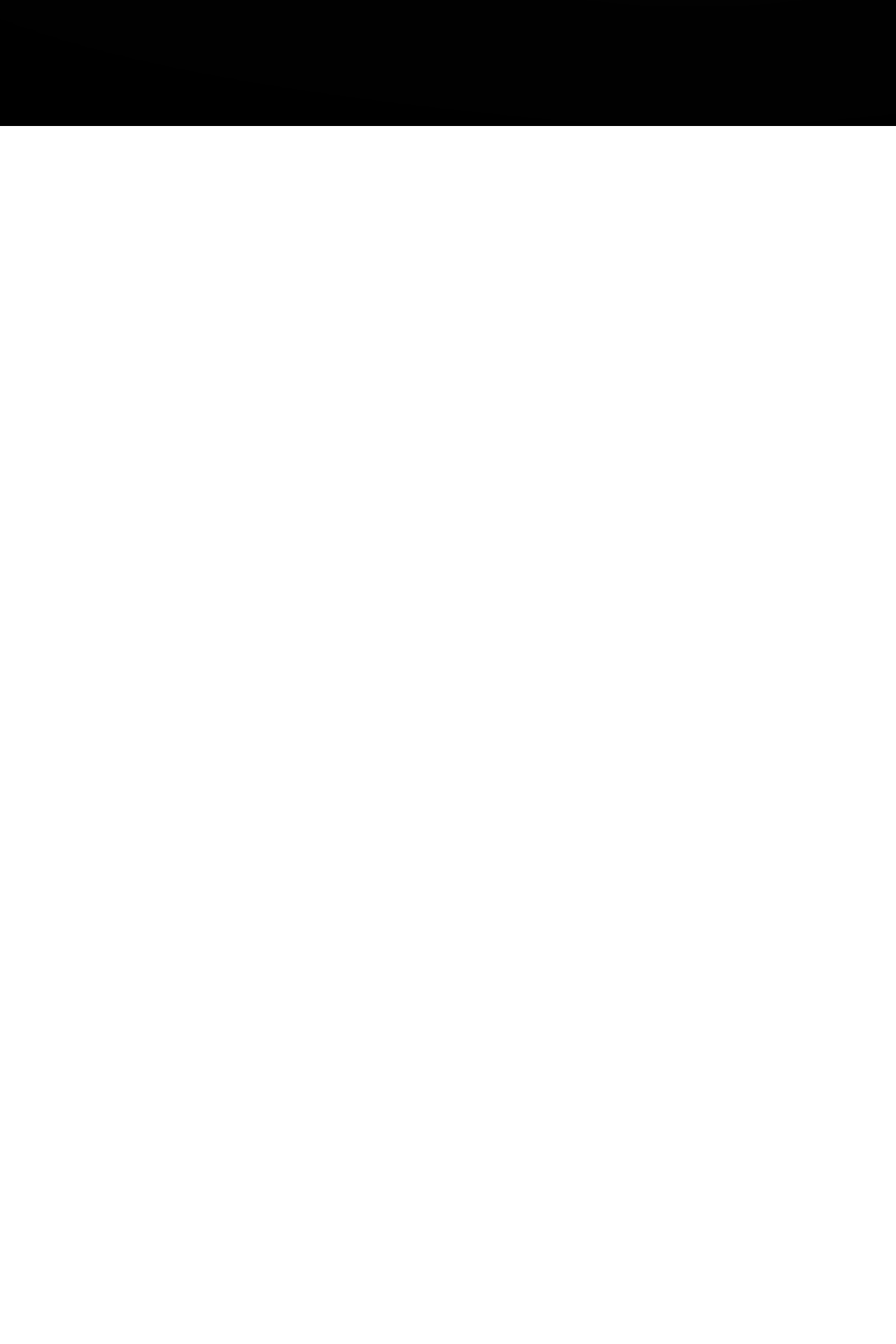
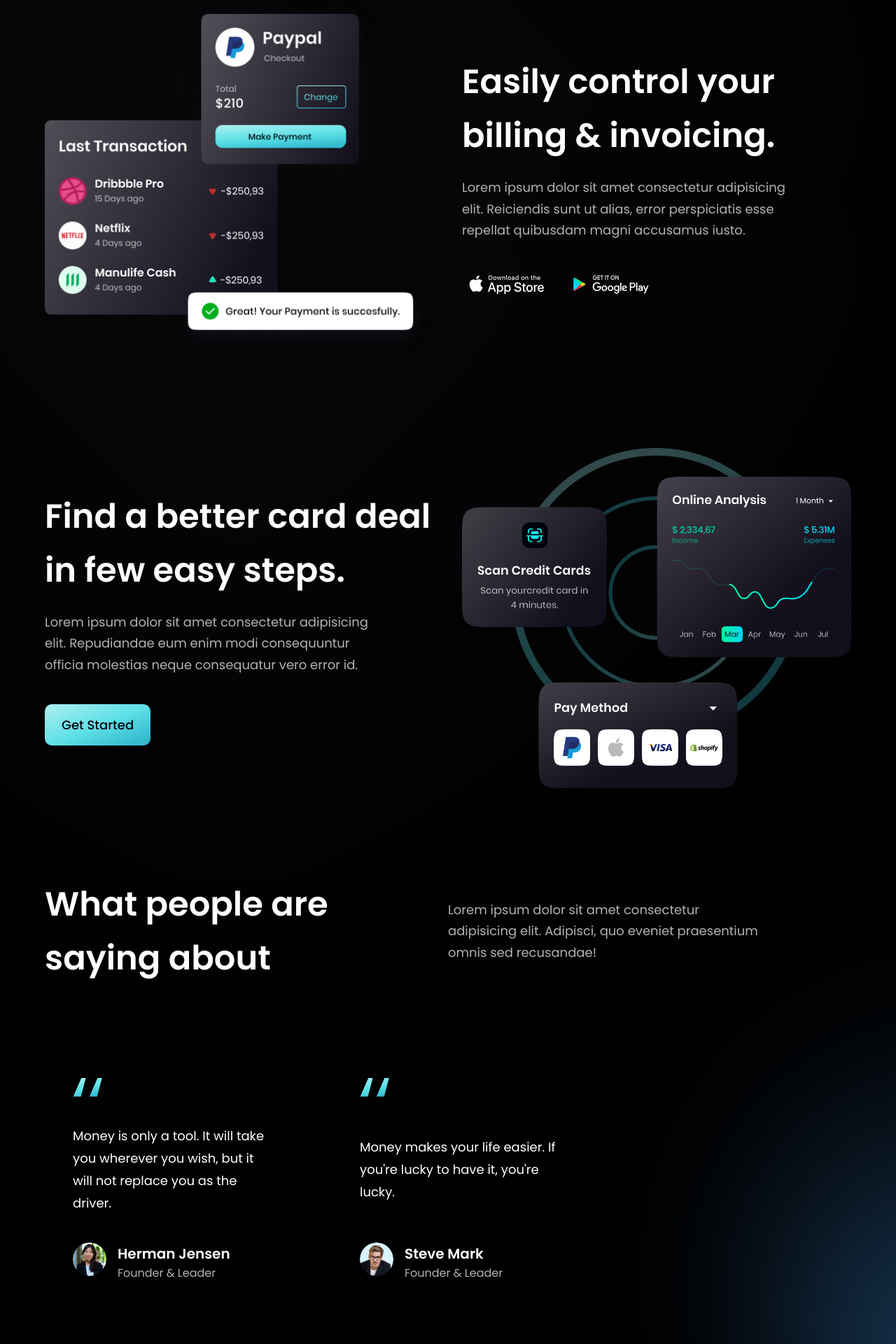
Before and after one commit to coolakburak/tailwind-website, a React (Vite) app: page / in a window 1280 px wide. Shown: the part 1660-3580 px from the top of the page at 70% size. Before the commit the page ends 1840 px from the top, so only its background shows below. Built offline with nearby package versions, Linux system fonts and the light colour scheme.

Commit message:
major fixes

```diff
--- a/src/components/Billing.jsx
+++ b/src/components/Billing.jsx
@@ -1,10 +1,49 @@
 import { apple, bill, google } from "../assets";
-import styles, {layout} from "../style";
+import styles, { layout } from "../style";
 
 const Billing = () => {
-  return <section id="product" className={layout.sectionReverse}>
-
-  </section>;
+  return (
+    <section id="product" className={layout.sectionReverse}>
+      <div className={layout.sectionImgReverse}>
+        <img
+          src={bill}
+          alt="bill"
+          className="w-[100%] h-[100%] relative z-[10]"
+        />
+        <div
+          className="absolute z-[3] -left1/2 top-0 w-[50%] h-[50%] rounded-full
+        white__gradient"
+        />
+        <div
+          className="absolute z-[0] -left1/2 bottom-0 w-[50%] h-[50%] rounded-full
+        pink__gradient"
+        />
+      </div>
+      <div className={layout.sectionInfo}>
+        <h2 className={styles.heading2}>
+          Easily control your <br className="sm:block hidden" /> billing &
+          invoicing.
+        </h2>
+        <p className={`${styles.paragraph} max-w-[470px] mt-5`}>
+          Lorem ipsum dolor sit amet consectetur adipisicing elit. Reiciendis
+          sunt ut alias, error perspiciatis esse repellat quibusdam magni
+          accusamus iusto.
+        </p>
+        <div className="flex flex-row flex-wrap sm:mt-10 mt-6">
+          <img
+            src={apple}
+            alt="apple-store"
+            className="w-[128px] h-[42px] object-contain mr-5 cursor-pointer"
+          />
+          <img
+            src={google}
+            alt="google-store"
+            className="w-[128px] h-[42px] object-contain mr-5 cursor-pointer"
+          />
+        </div>
+      </div>
+    </section>
+  );
 };
 
 export default Billing;
--- a/src/components/Button.jsx
+++ b/src/components/Button.jsx
@@ -4,7 +4,7 @@
     <button
       type="button"
       className={`py-4 px-6 bg-blue-gradient font-poppins font-medium text-[18px]
-    text-primary outline-none ${styles}`}
+    text-primary outline-none ${styles} rounded-[10px]`}
     >
       Get Started
     </button>
--- a/src/components/CTA.jsx
+++ b/src/components/CTA.jsx
@@ -1,7 +1,24 @@
+/* eslint-disable react/no-unescaped-entities */
+import styles from "../style";
+import Button from "./Button";
 const CTA = () => {
   return (
-    <div>CTA</div>
-  )
-}
+    <section
+      className={`${styles.flexCenter} ${styles.marginY} ${styles.padding}
+    sm:flex-row flex-col bg-black-gradient-2 rounded-[20px] box-shadow`}
+    >
+      <div className="flex-1 flex flex-col">
+        <h2 className={styles.heading2}>Let's try our service now!</h2>
+        <p className={`${styles.paragraph} max-w-[470px] mt-5`}>
+          Everything you need to accept card payments and grow your business
+          anywhere on the planet.
+        </p>
+      </div>
+      <div className={`${styles.flexCenter} sm:ml-10 ml-0 sm:mt-0 mt-10`}>
+        <Button />
+      </div>
+    </section>
+  );
+};
 
 export default CTA;
--- a/src/components/CardDeal.jsx
+++ b/src/components/CardDeal.jsx
@@ -1,7 +1,27 @@
+import { card } from "../assets";
+import styles, { layout } from "../style";
+import Button from "./Button";
+
 const CardDeal = () => {
   return (
-    <div>CardDeal</div>
-  )
-}
+    <section className={layout.section}>
+      <div className={layout.sectionInfo}>
+        <h2 className={styles.heading2}>
+          Find a better card deal <br className="sm:block hidden" /> in few easy
+          steps.
+        </h2>
+        <p className={`${styles.paragraph} max-w-[480px] mt-5`}>
+          Lorem ipsum dolor sit amet consectetur adipisicing elit. Repudiandae
+          eum enim modi consequuntur officia molestias neque consequatur vero
+          error id.
+        </p>
+        <Button styles="mt-10" />
+      </div>
+      <div className={layout.sectionImg}>
+        <img src={card} alt="card" className="w-[100%] h-[100%]" />
+      </div>
+    </section>
+  );
+};
 
-export default CardDeal
+export default CardDeal;
--- a/src/components/Clients.jsx
+++ b/src/components/Clients.jsx
@@ -1,7 +1,25 @@
+import { clients } from "../constants";
+import styles from "../style";
+
 const Clients = () => {
   return (
-    <div>Clients</div>
-  )
-}
+    <section className={`${styles.flexCenter} my-4`}>
+      <div className={`${styles.flexCenter} flex-wrap w-full`}>
+        {clients.map((client) => (
+          <div
+            key={client.id}
+            className={`flex-1 ${styles.flexCenter}
+          sm:min-w-[192px] min-w-[120px] hover:animate-pulse`}>
+            <img
+              src={client.logo}
+              alt="client"
+              className="sm:w-[192px] w-[100px] object-contain"
+            />
+          </div>
+        ))}
+      </div>
+    </section>
+  );
+};
 
-export default Clients
+export default Clients;
--- a/src/components/FeedbackCard.jsx
+++ b/src/components/FeedbackCard.jsx
@@ -1,7 +1,38 @@
-const FeedbackCard = () => {
+import { quotes } from "../assets";
+
+// eslint-disable-next-line react/prop-types
+const FeedbackCard = ({ name, content, title, img }) => {
   return (
-    <div>FeedbackCard</div>
-  )
-}
+    <div
+      className="flex justify-between flex-col px-10 py-12 rounded-[20px]
+    max-w-[370px] md:mr-10 sm:mr-5 mr-0 my-5 feedback-card"
+    >
+      <img src={quotes} alt="double_quotes" className="w-[42px] h-[27px]" />
+      <p
+        className="font-poppins font-normal text-[18px] leading-[32px] text-white
+      my-10"
+      >
+        {content}
+      </p>
+      <div className="flex flex-row">
+        <img src={img} alt={name} className="w-[48px] h-[48px] rounded-full" />
+        <div className="flex flex-col ml-4">
+          <h4
+            className="font-poppins font-semibold text-[20px] leading-[32px]
+             text-white"
+          >
+            {name}
+          </h4>
+          <p
+            className="font-poppins font-normal text-[16px]
+           leading-[24px] text-dimWhite"
+          >
+            {title}
+          </p>
+        </div>
+      </div>
+    </div>
+  );
+};
 
-export default FeedbackCard
+export default FeedbackCard;
--- a/src/components/Footer.jsx
+++ b/src/components/Footer.jsx
@@ -1,7 +1,76 @@
+import styles from "../style";
+import { logo } from "../assets";
+import { footerLinks, socialMedia } from "../constants";
 const Footer = () => {
   return (
-    <div>Footer</div>
-  )
-}
+    <section className={`${styles.flexCenter} ${styles.paddingY} flex-col`}>
+      <div className={`${styles.flexStart} md:flex-row flex-col mb-8 w-full`}>
+        <div className="flex-1 flex flex-col justify-start mr-10">
+          <img
+            src={logo}
+            alt="logo"
+            className="w-[260px] h-[72px] object-contain"
+          />
+          <p className={`${styles.paragraph} mt-4 max-w-[310px]`}>
+            A new way to make the payments easy, reliable and secure.
+          </p>
+        </div>
+        <div
+          className="flex-[1.5] flex flex-row w-full justify-between flex-wrap
+        md:mt-0 mt-10"
+        >
+          {footerLinks.map((footerLink) => (
+            <div
+              key={footerLink.key}
+              className="flex flex-col ss:my-0 my-4 min-w-[150px]"
+            >
+              <h4
+                className="font-poppins font-medium text-[18px]
+              text-white leading-[27px]"
+              >
+                {footerLink.title}
+              </h4>
+              <ul className="list-none mt-4">
+                {footerLink.links.map((link, index) => (
+                  <li
+                    key={link.name}
+                    className={`font-poppins font-normal text-[16px] leading-[24px]
+                  text-dimWhite hover:text-secondary cursor-pointer
+                  ${index !== footerLink.links.length - 1 ? "mb-4" : "mb-0"}`}
+                  >
+                    {link.name}
+                  </li>
+                ))}
+              </ul>
+            </div>
+          ))}
+        </div>
+      </div>
 
-export default Footer
+      <div
+        className="w-full flex justify-between items-center md:flex-row flex-col
+      pt-6 border-t-[1px] border-t-[#3F3E45]"
+      >
+        <p
+          className="font-poppins font-normal text-center text-[18px]
+              text-white leading-[27px]"
+        >
+          © 2021 Hoobank. All rights Reserved.
+        </p>
+        <div className="flex flex-row md:mt-0 mt-6">
+          {socialMedia.map((social, index) => (
+            <img
+              src={social.icon}
+              alt={social.id}
+              key={social.id}
+              className={`w-[21px] h-[21px] object-contain cursor-pointer
+            ${index !== socialMedia.length - 1 ? "mr-6" : "mr-0"}`}
+            />
+          ))}
+        </div>
+      </div>
+    </section>
+  );
+};
+
+export default Footer;
--- a/src/components/Testimonials.jsx
+++ b/src/components/Testimonials.jsx
@@ -1,5 +1,44 @@
+import { feedback } from "../constants";
+import styles from "../style";
+import FeedbackCard from "./FeedbackCard";
+
 const Testimonials = () => {
-  return <div>Testimonials</div>
+  return (
+    <section
+      id="clients"
+      className={`${styles.paddingY} ${styles.flexCenter}
+    flex-col relative`}
+    >
+      <div
+        className="absolute z-[0] w-[60%] h-[60%] -right-[50%]
+       rounded-full blue__gradient"
+      />
+
+      <div
+        className="w-full flex justify-between items-center md:flex-row flex-col
+      sm:mb-16 mb-6 relative z-[1]"
+      >
+        <h1 className={styles.heading2}>
+          What people are <br className="sm:block hidden" />
+          saying about
+        </h1>
+        <div className="w-full md:mt-0 mt-6 ">
+          <p className={`${styles.paragraph} text-left max-w-[450px]`}>
+            Lorem ipsum dolor sit amet consectetur adipisicing elit. Adipisci,
+            quo eveniet praesentium omnis sed recusandae!
+          </p>
+        </div>
+      </div>
+      <div
+        className="flex flex-wrap sm:justify-start justify-center w-full
+      feedback-container relative z-[1]"
+      >
+        {feedback.map((card) => (
+          <FeedbackCard key={card.id} {...card} />
+        ))}
+      </div>
+    </section>
+  );
 };
 
 export default Testimonials;
```
